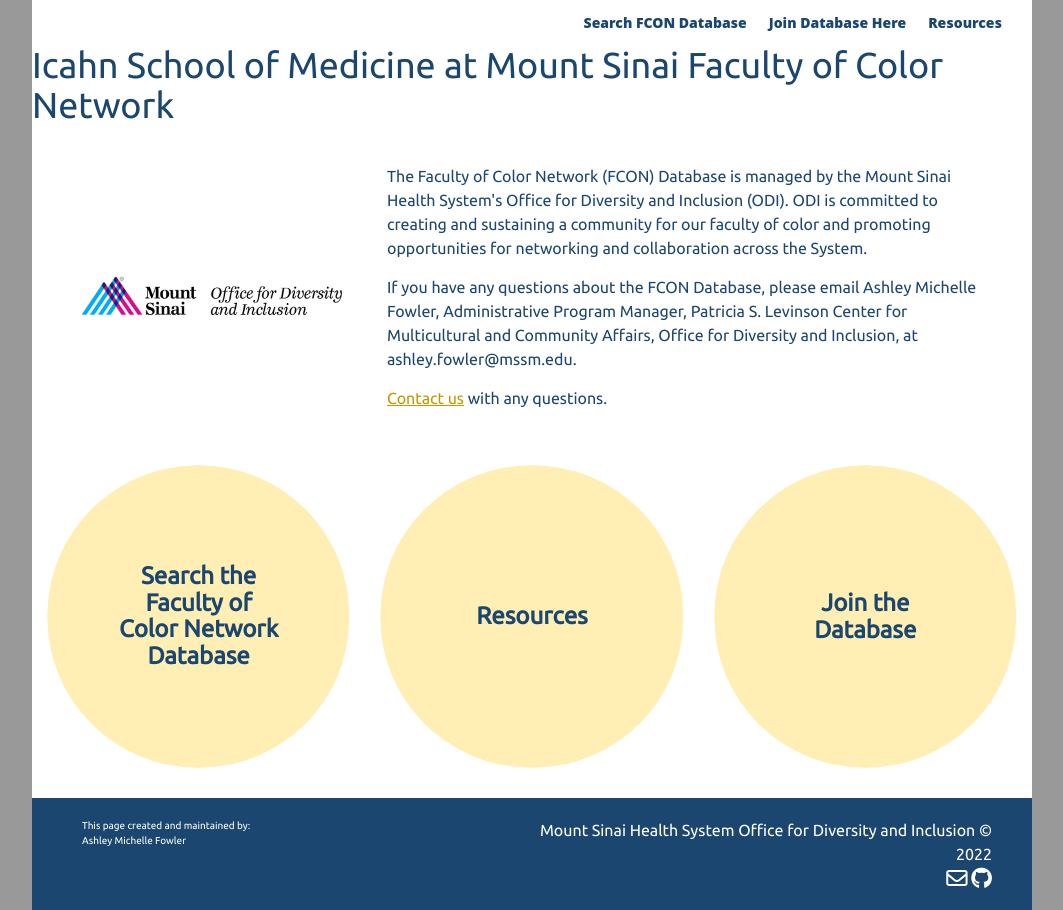
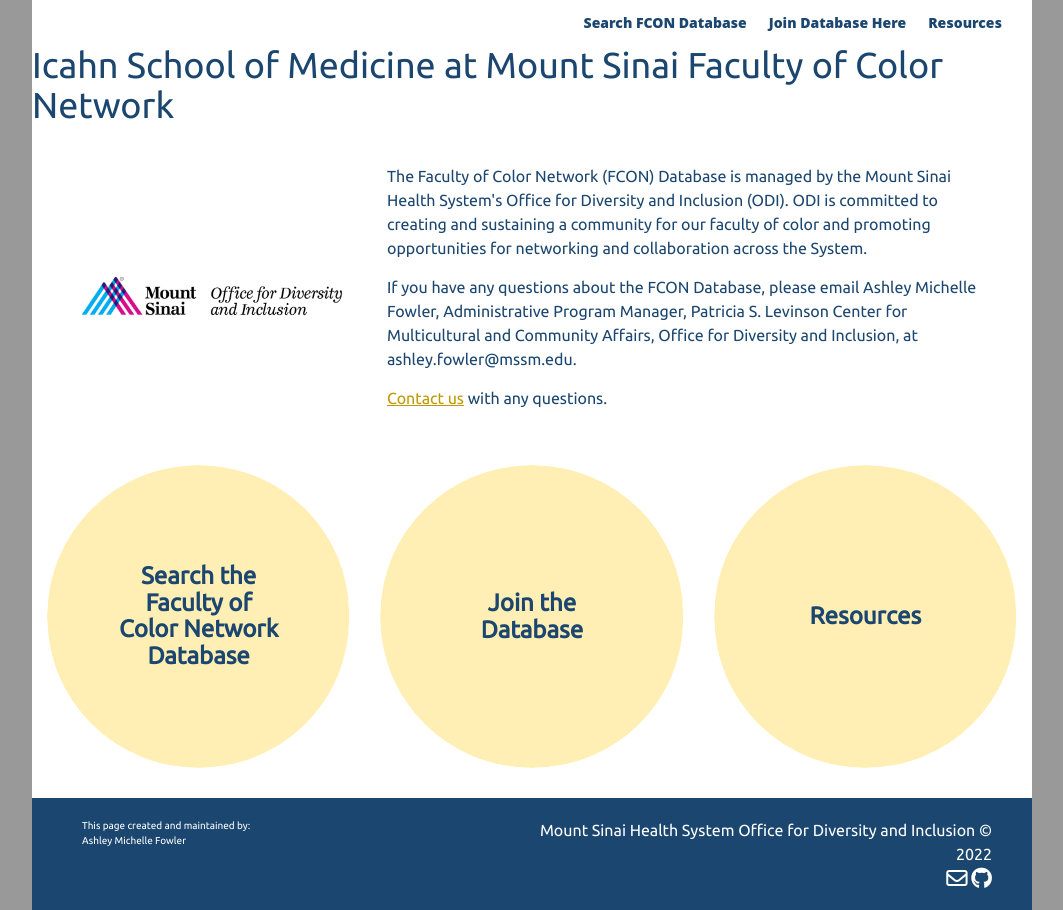
Before and after one commit to MSSMCMCA/FCON.github.io, a Jekyll site: the page built from index.html, in a window 1280 px wide. Shown: the whole page, without its empty margins (108-1171 px from the left). Built offline with Jekyll 4.4.1, drawn with Linux system fonts in a browser that asks for light colours; nearby versions of some CDN libraries.

Commit message:
Update index.html

```diff
--- a/index.html
+++ b/index.html
@@ -35,18 +35,18 @@
 			</div>
 
 			<div class="col-md-4">
+				<a href="nominate">
+					<img src="https://mssmcmca.github.io/FCON.github.io/assets/img/background.png" alt="nominate" class="img-responsive img-circle pic">
+					<div class="caption">Join the Database</div>
+				</a>
+			</div>
+
+			<div class="col-md-4">
 				<a href="resources">
 					<img src="https://mssmcmca.github.io/FCON.github.io/assets/img/background.png" alt="resources" class="img-responsive img-circle pic">
 					<div class="caption">Resources</div>
 				</a>
 			</div>
-
-			<div class="col-md-4">
-				<a href="nominate">
-					<img src="https://mssmcmca.github.io/FCON.github.io/assets/img/background.png" alt="nominate" class="img-responsive img-circle pic">
-					<div class="caption">Join the Database</div>
-				</a>
-			</div>
 		</div>
 	</div>
 </div>
```
